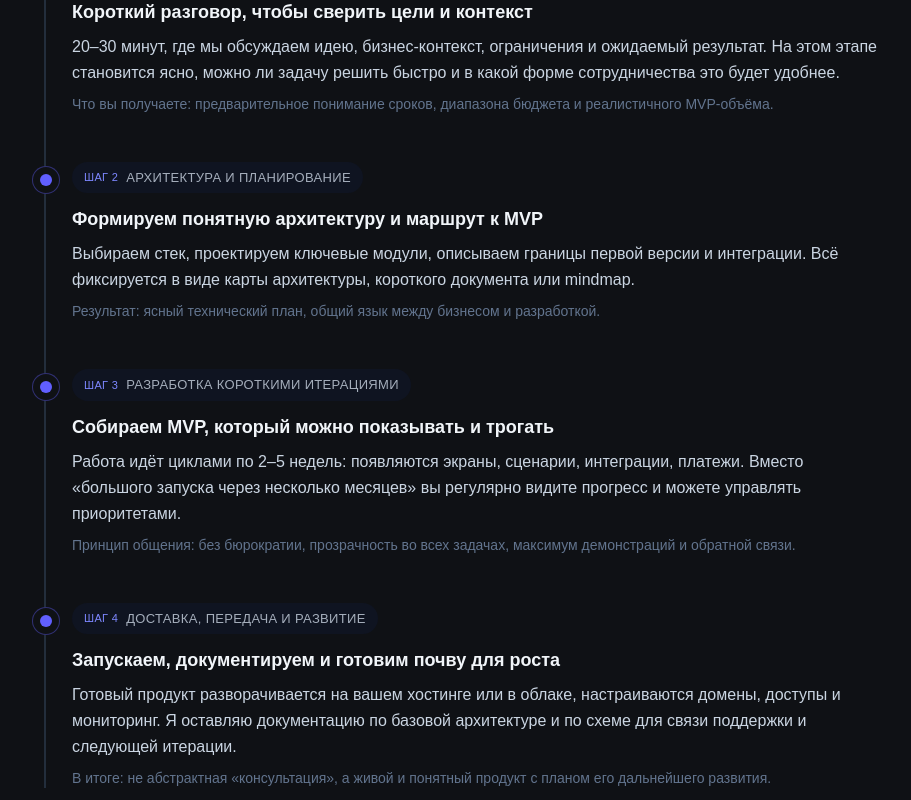
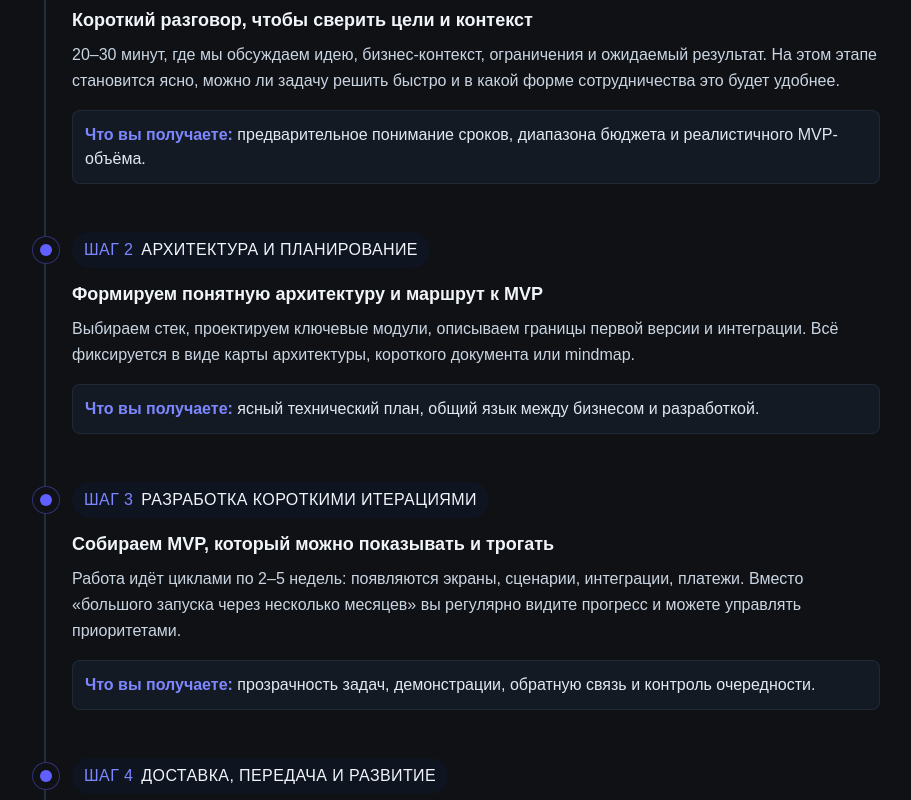
Before and after one commit to klb1963/digital-hub-web, a Next.js app: page / in a window 1280 px wide. Shown: the part 3040-3840 px from the top of the page, without its empty margins (184-1095 px from the left). Built offline with nearby package versions, Linux system fonts and the light colour scheme.

Commit message:
Improve typography and highlight blocks in Process section

```diff
--- a/src/sections/home/ProcessSection.tsx
+++ b/src/sections/home/ProcessSection.tsx
@@ -35,7 +35,7 @@ export function ProcessSection() {
           {/* Заголовок */}
           <motion.h2
             variants={itemVariants}
-            className="text-xl font-semibold tracking-tight text-slate-50 md:text-2xl"
+            className="text-2xl font-semibold tracking-tight text-slate-50 md:text-3xl"
           >
             Как мы работаем
           </motion.h2>
@@ -56,20 +56,20 @@ export function ProcessSection() {
             {/* Вертикальная линия */}
             <div className="pointer-events-none absolute left-3 top-0 h-full w-[2px] bg-slate-700/60" />
 
-            {/* Шаг 1 */}
-            <motion.div
-              variants={itemVariants}
-              className="relative flex gap-5 pl-10"
-            >
+            {/* --- ШАГ 1 --- */}
+            <motion.div variants={itemVariants} className="relative flex gap-5 pl-10">
               {/* Маркер */}
               <div className="absolute left-0 top-1 flex h-7 w-7 items-center justify-center rounded-full border border-indigo-500/40 bg-[#0F1115]">
                 <div className="h-3 w-3 rounded-full bg-indigo-500" />
               </div>
 
               <div>
-                <div className="inline-flex items-center gap-2 rounded-full bg-slate-900/60 px-3 py-1.5 text-[12px] font-medium uppercase tracking-wide text-slate-300 md:text-[13px]">
-                  <span className="text-[11px] text-indigo-400">Шаг 1</span>
-                  <span className="text-slate-300/80">Созвон и знакомство</span>
+                <div className="inline-flex items-center gap-2 rounded-full bg-slate-900/60 px-3 py-1.5
+                    text-sm font-medium uppercase tracking-wide text-slate-300 md:text-base">
+
+                <span className="text-sm md:text-base text-indigo-400">Шаг 1</span>
+
+                <span className="text-slate-100">Созвон и знакомство</span>
                 </div>
 
                 <h3 className="mt-3 text-base font-semibold text-slate-100 md:text-lg">
@@ -83,28 +83,30 @@ export function ProcessSection() {
                   сотрудничества это будет удобнее.
                 </p>
 
-                <p className="mt-2 text-xs text-slate-500 md:text-sm">
-                  Что вы получаете: предварительное понимание сроков, диапазона
-                  бюджета и реалистичного MVP-объёма.
+                {/* Highlight-block */}
+                <p className="mt-4 rounded-lg bg-slate-800/40 p-3 text-sm md:text-base text-slate-200 border border-slate-700/40">
+                  <span className="font-semibold text-indigo-400">
+                    Что вы получаете:
+                  </span>{" "}
+                  предварительное понимание сроков, диапазона бюджета и реалистичного
+                  MVP-объёма.
                 </p>
               </div>
             </motion.div>
 
-            {/* Шаг 2 */}
-            <motion.div
-              variants={itemVariants}
-              className="relative flex gap-5 pl-10"
-            >
+            {/* --- ШАГ 2 --- */}
+            <motion.div variants={itemVariants} className="relative flex gap-5 pl-10">
               <div className="absolute left-0 top-1 flex h-7 w-7 items-center justify-center rounded-full border border-indigo-500/40 bg-[#0F1115]">
                 <div className="h-3 w-3 rounded-full bg-indigo-500" />
               </div>
 
               <div>
-                <div className="inline-flex items-center gap-2 rounded-full bg-slate-900/60 px-3 py-1.5 text-[12px] font-medium uppercase tracking-wide text-slate-300 md:text-[13px]">
-                  <span className="text-[11px] text-indigo-400">Шаг 2</span>
-                  <span className="text-slate-300/80">
-                    Архитектура и планирование
-                  </span>
+                <div className="inline-flex items-center gap-2 rounded-full bg-slate-900/60 px-3 py-1.5
+                    text-sm font-medium uppercase tracking-wide text-slate-300 md:text-base">
+
+                <span className="text-sm md:text-base text-indigo-400">Шаг 2</span>
+
+                <span className="text-slate-100">Архитектура и планирование</span>
                 </div>
 
                 <h3 className="mt-3 text-base font-semibold text-slate-100 md:text-lg">
@@ -117,28 +119,26 @@ export function ProcessSection() {
                   архитектуры, короткого документа или mindmap.
                 </p>
 
-                <p className="mt-2 text-xs text-slate-500 md:text-sm">
-                  Результат: ясный технический план, общий язык между бизнесом и
-                  разработкой.
+                <p className="mt-4 rounded-lg bg-slate-800/40 p-3 text-sm md:text-base text-slate-200 border border-slate-700/40">
+                  <span className="font-semibold text-indigo-400">Что вы получаете:</span>{" "}
+                  ясный технический план, общий язык между бизнесом и разработкой.
                 </p>
               </div>
             </motion.div>
 
-            {/* Шаг 3 */}
-            <motion.div
-              variants={itemVariants}
-              className="relative flex gap-5 pl-10"
-            >
+            {/* --- ШАГ 3 --- */}
+            <motion.div variants={itemVariants} className="relative flex gap-5 pl-10">
               <div className="absolute left-0 top-1 flex h-7 w-7 items-center justify-center rounded-full border border-indigo-500/40 bg-[#0F1115]">
                 <div className="h-3 w-3 rounded-full bg-indigo-500" />
               </div>
 
               <div>
-                <div className="inline-flex items-center gap-2 rounded-full bg-slate-900/60 px-3 py-1.5 text-[12px] font-medium uppercase tracking-wide text-slate-300 md:text-[13px]">
-                  <span className="text-[11px] text-indigo-400">Шаг 3</span>
-                  <span className="text-slate-300/80">
-                    Разработка короткими итерациями
-                  </span>
+                <div className="inline-flex items-center gap-2 rounded-full bg-slate-900/60 px-3 py-1.5
+                    text-sm font-medium uppercase tracking-wide text-slate-300 md:text-base">
+
+                <span className="text-sm md:text-base text-indigo-400">Шаг 3</span>
+
+                <span className="text-slate-100">Разработка короткими итерациями</span>
                 </div>
 
                 <h3 className="mt-3 text-base font-semibold text-slate-100 md:text-lg">
@@ -152,28 +152,26 @@ export function ProcessSection() {
                   приоритетами.
                 </p>
 
-                <p className="mt-2 text-xs text-slate-500 md:text-sm">
-                  Принцип общения: без бюрократии, прозрачность во всех
-                  задачах, максимум демонстраций и обратной связи.
+                <p className="mt-4 rounded-lg bg-slate-800/40 p-3 text-sm md:text-base text-slate-200 border border-slate-700/40">
+                  <span className="font-semibold text-indigo-400">Что вы получаете:</span>{" "}
+                  прозрачность задач, демонстрации, обратную связь и контроль очередности.
                 </p>
               </div>
             </motion.div>
 
-            {/* Шаг 4 */}
-            <motion.div
-              variants={itemVariants}
-              className="relative flex gap-5 pl-10"
-            >
+            {/* --- ШАГ 4 --- */}
+            <motion.div variants={itemVariants} className="relative flex gap-5 pl-10">
               <div className="absolute left-0 top-1 flex h-7 w-7 items-center justify-center rounded-full border border-indigo-500/40 bg-[#0F1115]">
                 <div className="h-3 w-3 rounded-full bg-indigo-500" />
               </div>
 
               <div>
-                <div className="inline-flex items-center gap-2 rounded-full bg-slate-900/60 px-3 py-1.5 text-[12px] font-medium uppercase tracking-wide text-slate-300 md:text-[13px]">
-                  <span className="text-[11px] text-indigo-400">Шаг 4</span>
-                  <span className="text-slate-300/80">
-                    Доставка, передача и развитие
-                  </span>
+                <div className="inline-flex items-center gap-2 rounded-full bg-slate-900/60 px-3 py-1.5
+                    text-sm font-medium uppercase tracking-wide text-slate-300 md:text-base">
+
+                <span className="text-sm md:text-base text-indigo-400">Шаг 4</span>
+
+                <span className="text-slate-100">Доставка, передача и развитие</span>
                 </div>
 
                 <h3 className="mt-3 text-base font-semibold text-slate-100 md:text-lg">
@@ -181,15 +179,14 @@ export function ProcessSection() {
                 </h3>
 
                 <p className="mt-2 text-sm leading-relaxed text-slate-300 md:text-base">
-                  Готовый продукт разворачивается на вашем хостинге или в
-                  облаке, настраиваются домены, доступы и мониторинг. Я
-                  оставляю документацию по базовой архитектуре и по схеме
-                  для связи поддержки и следующей итерации.
+                  Готовый продукт разворачивается на вашем хостинге или в облаке,
+                  настраиваются домены, доступы и мониторинг. Я оставляю документацию
+                  по базовой архитектуре и по схеме для поддержки и следующих итераций.
                 </p>
 
-                <p className="mt-2 text-xs text-slate-500 md:text-sm">
-                  В итоге: не абстрактная «консультация», а живой и понятный
-                  продукт с планом его дальнейшего развития.
+                <p className="mt-4 rounded-lg bg-slate-800/40 p-3 text-sm md:text-base text-slate-200 border border-slate-700/40">
+                  <span className="font-semibold text-indigo-400">Что вы получаете:</span>{" "}
+                  готовый продукт, понятную архитектуру, документацию и основу для роста.
                 </p>
               </div>
             </motion.div>
```
